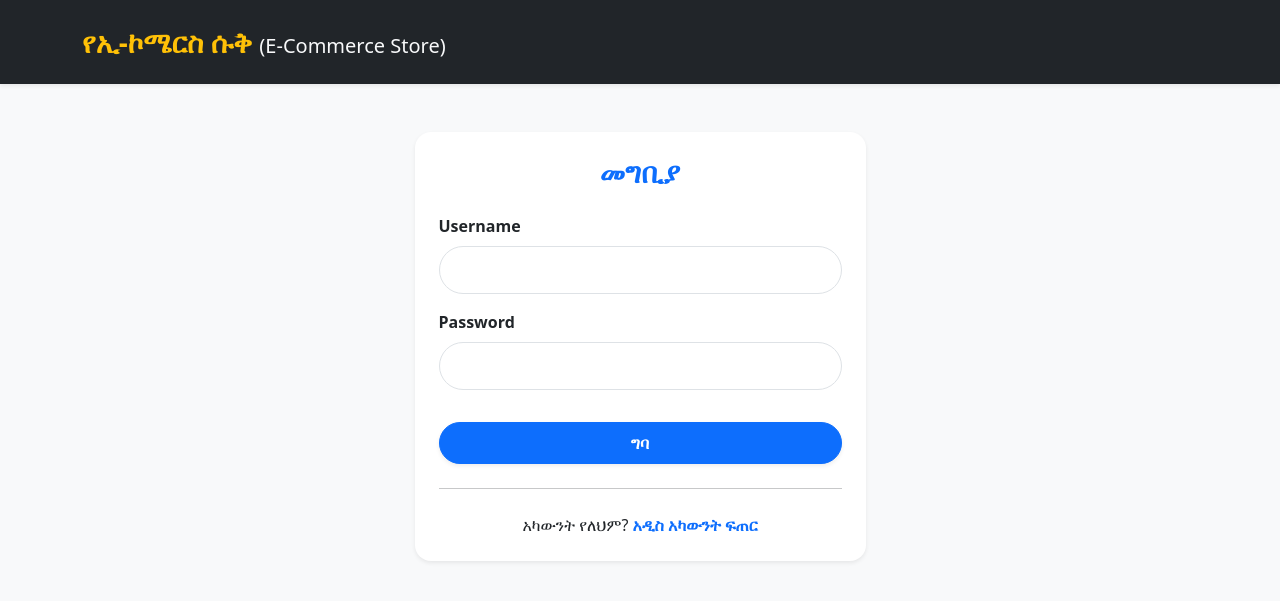
After one commit to Abdurohman-Dev/my_ecom_store, a Django app: page /login/ in a window 1280 px wide. The commit adds this page. Shown: the top 601 px of the page. Run offline with Django 5.2, Linux system fonts and the light colour scheme.

Commit message:
Complete login,logout and authentication setup with URL redirects

```diff
--- a/ecom_store/settings.py
+++ b/ecom_store/settings.py
@@ -119,3 +119,5 @@ USE_TZ = True
 STATIC_URL = 'static/'
 MEDIA_URL = '/media/'
 MEDIA_ROOT = os.path.join(BASE_DIR, 'media')
+LOGIN_REDIRECT_URL = 'product_list'
+LOGOUT_REDIRECT_URL = 'product_list'
--- /dev/null
+++ b/store/templates/store/login.html
@@ -0,0 +1,56 @@
+<!DOCTYPE html>
+<html lang="am">
+<head>
+    <meta charset="UTF-8">
+    <meta name="viewport" content="width=device-width, initial-scale=1.0">
+    <title> መግቢያ </title>
+    <link rel="stylesheet" href="https://cdn.jsdelivr.net/npm/bootstrap@5.3.0/dist/css/bootstrap.min.css">
+</head>
+<body class="bg-light">
+    <nav class="navbar navbar-dark bg-dark py-3 shadow-sm mb-5">
+        <div class="container">
+            <a class="navbar-brand fs-3 fw-bold text-warning" href="{% url 'product_list' %}" >
+                የኢ-ኮሜርስ ሱቅ <span class="fs-5 text-light fw-normal"> (E-Commerce Store) </span>
+            </a>
+        </div>
+    </nav>
+    <div class="container">
+        <div class="row justify-content-center">
+            <div class="col-md-6 col-lg-5">
+                <div class="card shadow-sm border-0 rounded-4 p-4">
+                    <h3 class="text-center fw-bold mb-4 text-primary"> መግቢያ </h3>
+
+                    <form method="POST">
+                        {% csrf_token %}
+
+                        {% for field in form %}
+                            <div class="mb-3">
+                                <label  class="form-label fw-bold">{{ field.label }}</label>
+                                <input type="{{ field.field.widget.input_type| default:'text' }}"
+                                    name="{{ field.name }}"
+                                    id="{{ field.id_for_label }}"
+                                    class="form-control form-control-lg rounded-pill px-4"
+                                    required>
+                                {% if field.help_text %}
+                                    <small class="form-text text-muted d-block mt-1">{{ field.help_text }}</small>
+                                {% endif %}
+                                {% for error in field.errors %}
+                                    <div class="text-danger mt-1">{{ error }}</div>
+                                {% endfor %}
+                            </div>
+                        {% endfor %}
+                        <button type="submit" class="btn btn-primary w-100 rounded-pill fw-bold py-2 mt-3 shadow-sm">
+                            ግባ
+                        </button>
+                    </form>
+
+                    <hr class="my-4">
+                    <p class="text-center mb-0">
+                        አካውንት የለህም? <a href="{% url 'signup' %}" class="fw-bold text-decoration-none"> አዲስ አካውንት ፍጠር </a>
+                    </p>
+                </div>
+            </div>
+        </div>
+    </div>
+</body>
+</html>
--- a/store/urls.py
+++ b/store/urls.py
@@ -8,7 +8,7 @@ urlpatterns=[
     path('product/<int:pk>/', views.product_detail, name='product_detail'),
     path('signup/',views.views_signup if hasattr(views,'views_signup') else views.signup, name='signup'),
     path('login/' , auth_views.LoginView.as_view(template_name = 'store/login.html'), name='login'),
-    path('logout/', auth_views.LogoutView.as_view(next_page= 'producy_list'),name='logout'),
+    path('logout/', auth_views.LogoutView.as_view(next_page= 'product_list'),name='logout'),
 ]
 if settings.DEBUG:
     from django.conf import settings
```
Also changed, not shown: store/templates/store/product_list.html (+14 -2 lines), db.sqlite3, store/migrations/0004_alter_category_options.py (added).
